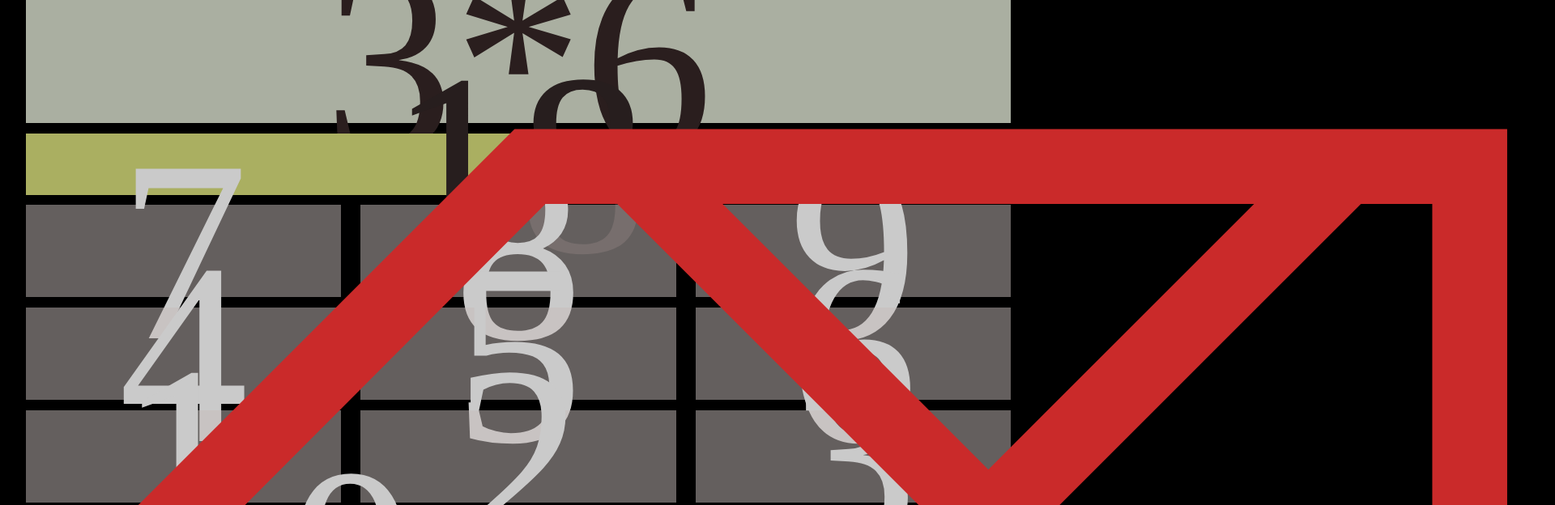
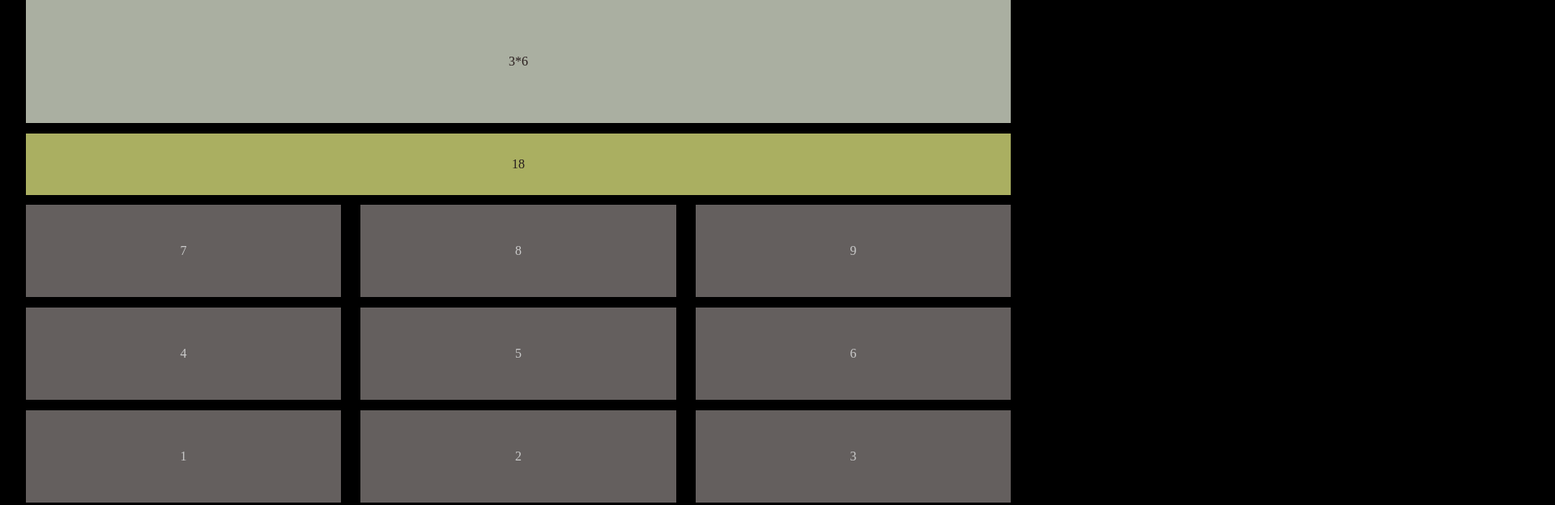
Before and after one commit to eljonims/calculin, a plain HTML site: page index.html in a window 1280 px wide. Shown: the top 624 px of the page at 81% size, 1920 px wide, since content can reach past the window. Drawn offline with Linux system fonts and the light colour scheme.

Commit message:
probando unidades viewport 3

```diff
--- a/calculin.css
+++ b/calculin.css
@@ -16,7 +16,7 @@ body{
 	flex-wrap: wrap;
 	justify-content: space-between;
 
-	font-size: 40vmin;
+	font-size: 20 vmin;
 
 }
 
```
